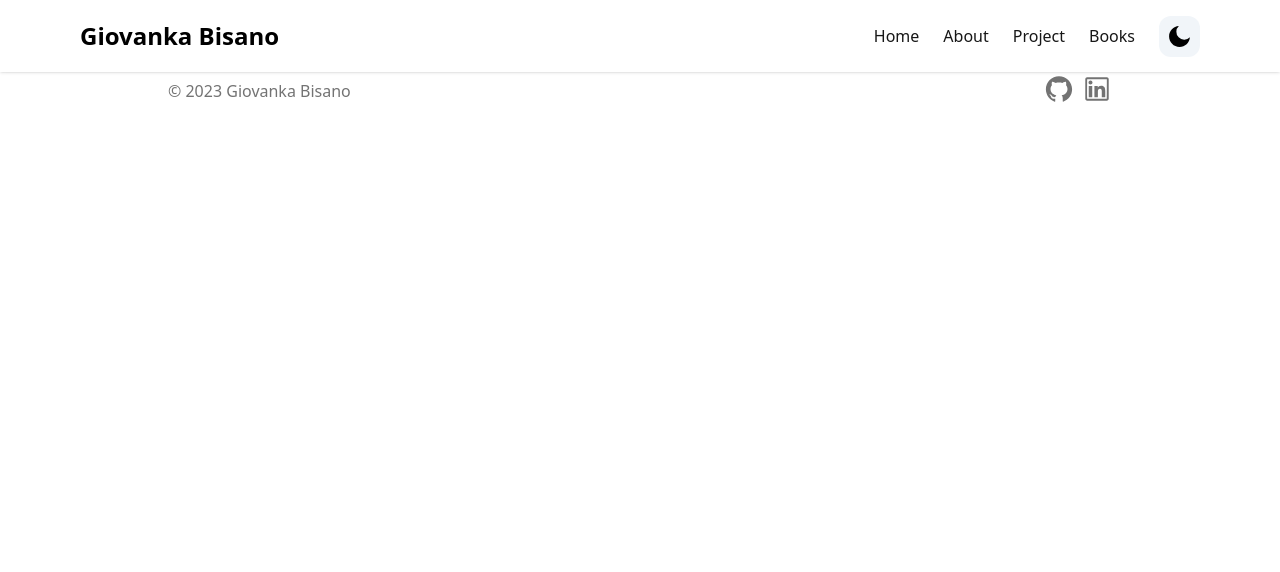
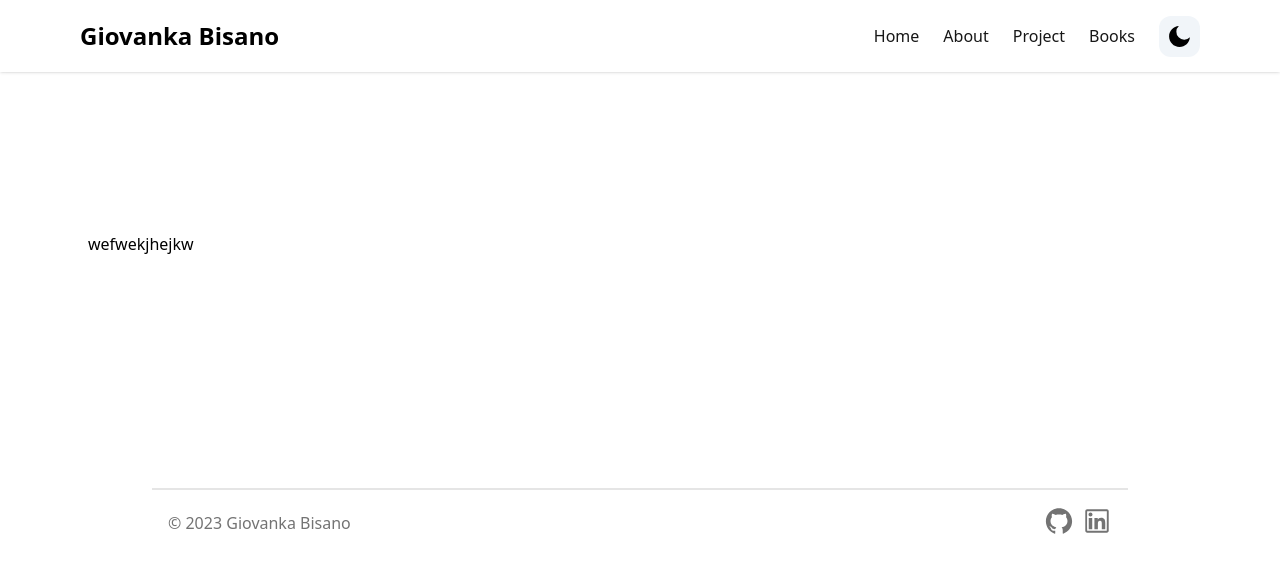
Before and after one commit to giovankabisano/giovankov.com, a Next.js app: page /blog in a window 1280 px wide. Shown: the top 572 px of the page. Built offline with nearby package versions, Linux system fonts and the light colour scheme.

Commit message:
Add base blog page

```diff
--- a/app/blog/page.tsx
+++ b/app/blog/page.tsx
@@ -1,7 +1,13 @@
+import Image from "next/image";
+
 export default function Page() {
   return (
     <main className="mx-auto max-w-3xl px-4 sm:px-6 md:max-w-6xl">
-      <p>This is blog page</p>
+      <section id="blog">
+        <div className="flex flex-col animate-fadeIn animation-delay-2 my-10 py-16 sm:py-32 md:py-48 md:flex-row md:space-x-4 md:text-left">
+          <p>wefwekjhejkw</p>
+        </div>
+      </section>
     </main>
   )
 }
```
